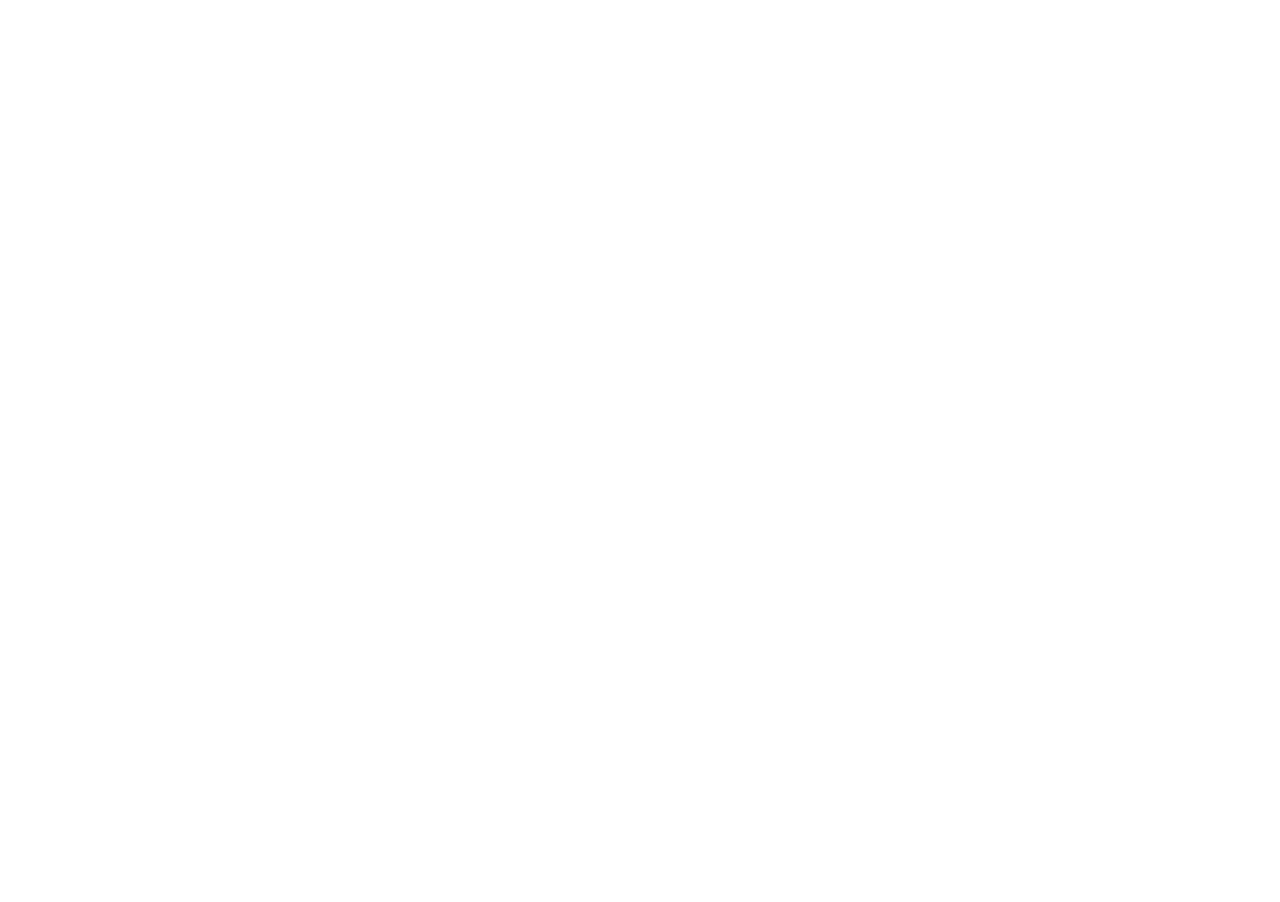
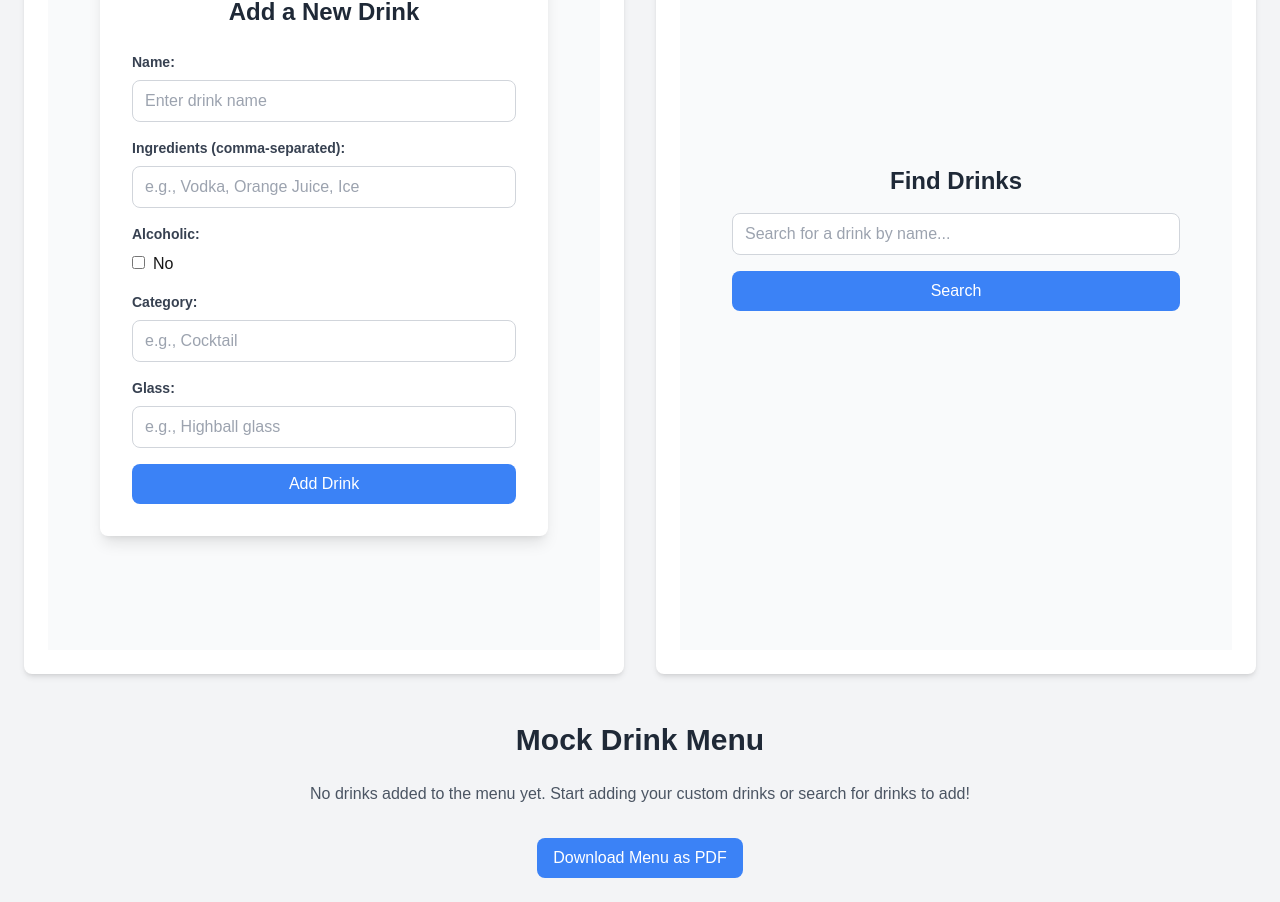
Before and after one commit to rgawalko/pourperfect, a Next.js app: page /menuapp in a window 1280 px wide. Shown: the part 314-1216 px from the top of the page. Before the commit the page ends 800 px from the top, so only its background shows below. Built offline with nearby package versions, Linux system fonts and the light colour scheme.

Commit message:
pdfupdate

```diff
--- a/app/menuapp/finddrink.js
+++ b/app/menuapp/finddrink.js
@@ -0,0 +1,110 @@
+"use client";
+
+import { useState } from "react";
+
+export default function FindDrink({ onAdd }) {
+  const [searchTerm, setSearchTerm] = useState("");
+  const [drinks, setDrinks] = useState([]);
+  const [isLoading, setIsLoading] = useState(false);
+  const [error, setError] = useState("");
+
+  const searchByName = async () => {
+    if (!searchTerm) {
+      setError("Please enter a search term.");
+      return;
+    }
+
+    setIsLoading(true);
+    setError("");
+
+    try {
+      const response = await fetch(
+        `https://www.thecocktaildb.com/api/json/v1/1/search.php?s=${searchTerm}`
+      );
+      const data = await response.json();
+
+      if (data.drinks) {
+        setDrinks(data.drinks);
+      } else {
+        setDrinks([]);
+        setError("No drinks found.");
+      }
+    } catch (err) {
+      setError("An error occurred while fetching drinks.");
+    } finally {
+      setIsLoading(false);
+    }
+  };
+
+  const addDrinkToMenu = (drink) => {
+    const newDrink = {
+      name: drink.strDrink,
+      ingredients: Object.keys(drink)
+        .filter((key) => key.startsWith("strIngredient") && drink[key])
+        .map((key) => drink[key]),
+      alcoholic: drink.strAlcoholic === "Alcoholic",
+      category: drink.strCategory,
+      glass: drink.strGlass,
+    };
+
+    onAdd(newDrink);
+  };
+
+  return (
+    <div className="flex flex-col items-center justify-center p-6 bg-gray-50 min-h-screen">
+      <h1 className="text-2xl font-bold text-gray-800 mb-4">Find Drinks</h1>
+
+      <div className="w-full max-w-md mb-6">
+        <input
+          type="text"
+          placeholder="Search for a drink by name..."
+          value={searchTerm}
+          onChange={(e) => setSearchTerm(e.target.value)}
+          className="w-full border border-gray-300 rounded-lg py-2 px-3 mb-4"
+        />
+        <button
+          onClick={searchByName}
+          className="bg-blue-500 text-white py-2 px-4 rounded-lg hover:bg-blue-600 w-full transition duration-300"
+        >
+          Search
+        </button>
+      </div>
+
+      {isLoading && <p className="text-gray-600">Loading...</p>}
+      {error && <p className="text-red-500">{error}</p>}
+
+      <div className="grid grid-cols-1 md:grid-cols-2 lg:grid-cols-3 gap-6 w-full max-w-4xl">
+        {drinks.map((drink) => (
+          <div
+            key={drink.idDrink}
+            className="bg-white shadow-md rounded-lg p-4 border border-gray-200"
+          >
+            <h2 className="text-xl font-bold text-gray-800 mb-2 text-center">
+              {drink.strDrink}
+            </h2>
+            <p className="text-sm text-gray-600 mb-1">
+              <strong>Category:</strong> {drink.strCategory}
+            </p>
+            <p className="text-sm text-gray-600 mb-1">
+              <strong>Glass:</strong> {drink.strGlass}
+            </p>
+            <p className="text-sm text-gray-600 mb-1">
+              <strong>Alcoholic:</strong> {drink.strAlcoholic}
+            </p>
+            <img
+              src={drink.strDrinkThumb}
+              alt={drink.strDrink}
+              className="rounded-lg mb-4"
+            />
+            <button
+              onClick={() => addDrinkToMenu(drink)}
+              className="bg-green-500 text-white py-2 px-4 rounded-lg hover:bg-green-600 transition duration-300 w-full"
+            >
+              Add to Menu
+            </button>
+          </div>
+        ))}
+      </div>
+    </div>
+  );
+}
--- a/app/menuapp/page.js
+++ b/app/menuapp/page.js
@@ -1,7 +1,112 @@
-export default function MenuAppPage() {
+"use client";
+
+import { useState } from "react";
+import AddDrink from "./adddrink";
+import FindDrink from "./finddrink";
+import { jsPDF } from "jspdf";
+
+export default function Page() {
+  const [menu, setMenu] = useState([]);
+
+  // Function to add a drink to the mock menu
+  const handleAddDrink = (newDrink) => {
+    setMenu((prevMenu) => [...prevMenu, newDrink]);
+  };
+
+  // Function to generate and download the menu as a PDF
+  const downloadMenuAsPDF = () => {
+    const doc = new jsPDF();
+    doc.setFontSize(18);
+    doc.text("Mock Drink Menu", 10, 10);
+    doc.setFontSize(12);
+
+    if (menu.length === 0) {
+      doc.text("No drinks available in the menu.", 10, 20);
+    } else {
+      menu.forEach((drink, index) => {
+        const yPosition = 20 + index * 20;
+        doc.text(`Name: ${drink.name}`, 10, yPosition);
+        doc.text(`Ingredients: ${drink.ingredients.join(", ")}`, 10, yPosition + 5);
+        doc.text(`Alcoholic: ${drink.alcoholic ? "Yes" : "No"}`, 10, yPosition + 10);
+        doc.text(`Category: ${drink.category}`, 10, yPosition + 15);
+        doc.text(`Glass: ${drink.glass}`, 10, yPosition + 20);
+      });
+    }
+
+    doc.save("MockDrinkMenu.pdf");
+  };
+
   return (
-    <div>
-      <h1 className="text-center">Menu App</h1>
+    <div className="min-h-screen bg-gray-100 p-6">
+      <h1 className="text-3xl font-bold text-gray-800 text-center mb-8">
+        Mock Drink Menu Manager
+      </h1>
+
+      <div className="grid grid-cols-1 md:grid-cols-2 gap-8">
+        {/* Left Column: Add Custom Drink */}
+        <div className="bg-white shadow-md rounded-lg p-6">
+          <h2 className="text-2xl font-bold text-gray-800 mb-4">
+            Add Your Own Drink
+          </h2>
+          <AddDrink onAdd={handleAddDrink} />
+        </div>
+
+        {/* Right Column: Search for Drinks */}
+        <div className="bg-white shadow-md rounded-lg p-6">
+          <h2 className="text-2xl font-bold text-gray-800 mb-4">
+            Search for Drinks
+          </h2>
+          <FindDrink onAdd={handleAddDrink} />
+        </div>
+      </div>
+
+      {/* Display Mock Menu */}
+      <div className="mt-12">
+        <h2 className="text-3xl font-bold text-gray-800 text-center mb-6">
+          Mock Drink Menu
+        </h2>
+        {menu.length === 0 ? (
+          <p className="text-gray-600 text-center">
+            No drinks added to the menu yet. Start adding your custom drinks or
+            search for drinks to add!
+          </p>
+        ) : (
+          <div className="grid grid-cols-1 md:grid-cols-2 lg:grid-cols-3 gap-6">
+            {menu.map((drink, index) => (
+              <div
+                key={index}
+                className="bg-white shadow-md rounded-lg p-4 border border-gray-200"
+              >
+                <h3 className="text-xl font-bold text-gray-800 mb-2 text-center">
+                  {drink.name}
+                </h3>
+                <p className="text-sm text-gray-600 mb-1">
+                  <strong>Ingredients:</strong> {drink.ingredients.join(", ")}
+                </p>
+                <p className="text-sm text-gray-600 mb-1">
+                  <strong>Category:</strong> {drink.category}
+                </p>
+                <p className="text-sm text-gray-600 mb-1">
+                  <strong>Glass:</strong> {drink.glass}
+                </p>
+                <p className="text-sm text-gray-600 mb-1">
+                  <strong>Alcoholic:</strong> {drink.alcoholic ? "Yes" : "No"}
+                </p>
+              </div>
+            ))}
+          </div>
+        )}
+      </div>
+
+      {/* Download as PDF Button */}
+      <div className="mt-8 flex justify-center">
+        <button
+          onClick={downloadMenuAsPDF}
+          className="bg-blue-500 text-white py-2 px-4 rounded-lg hover:bg-blue-600 transition duration-300"
+        >
+          Download Menu as PDF
+        </button>
+      </div>
     </div>
   );
 }
```
Also changed, not shown: package.json (+6 -5 lines), 1 other file (tests, documents, lock files or other folders).
